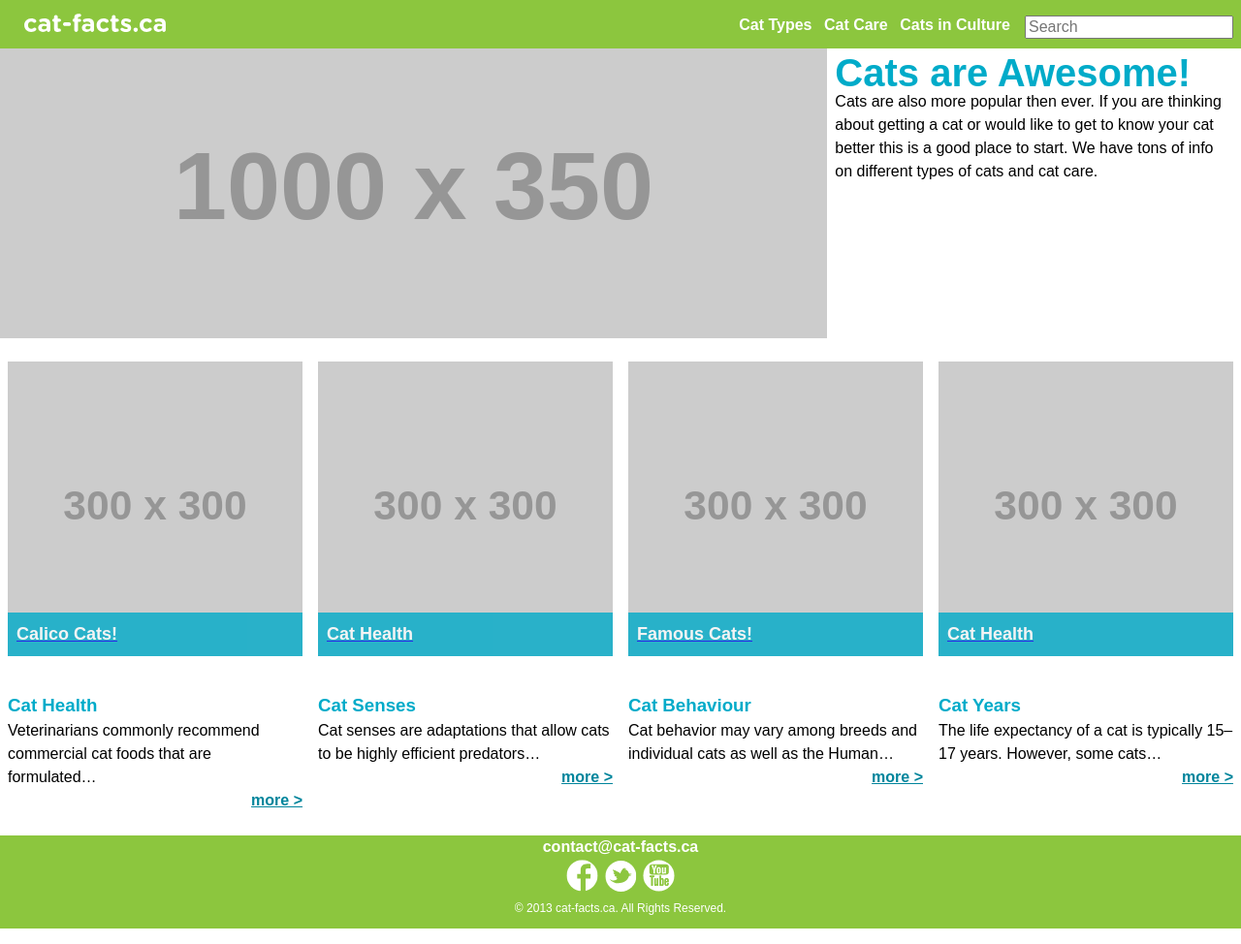
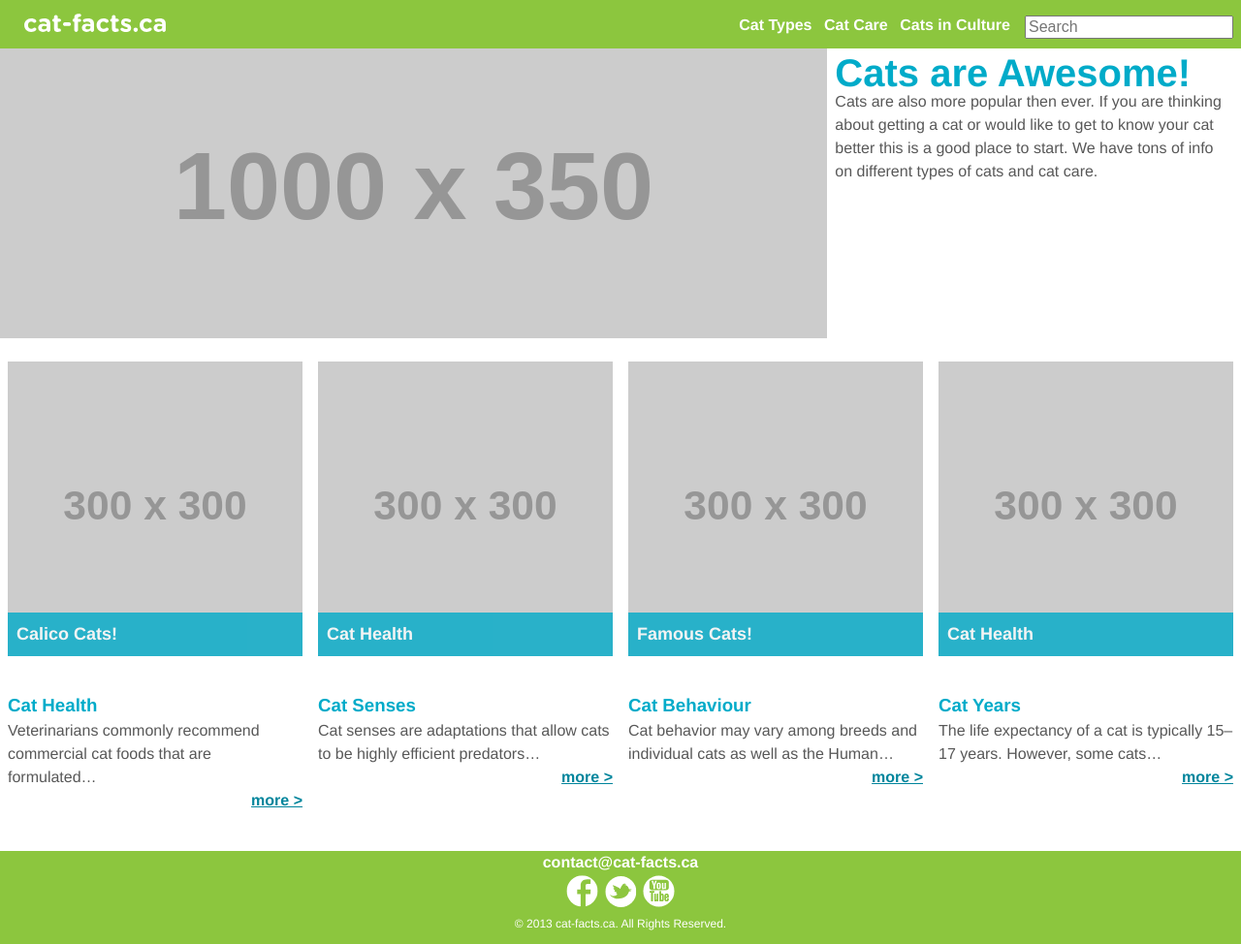
Before and after one commit to williamshaw/large-data-website, a Jekyll site: the page built from index.html, in a window 1280 px wide. Shown: the whole page at 97% size. Built offline with Jekyll 4.4.1, drawn with Linux system fonts in a browser that asks for light colours; Markdown is read by kramdown in place of the engine named in the settings.

Commit message:
Update General css

```diff
--- a/css/general.css
+++ b/css/general.css
@@ -13,7 +13,7 @@ html {
   margin: 0;
   padding: 0;
 
-  font: normal 100%/1.5 Gotham, sans-serif;
+  font: normal 100%/1.5 Helvetica, sans-serif;
   font-weight: 400;
 }
 
@@ -96,7 +96,10 @@ strong {
 }
 
 p {
-  margin: 0;
+margin: 0;
+color: #585858;
+font-weight: 300;
+margin-bottom: 1em;
 }
 
 .about-us-title {
@@ -129,6 +132,10 @@ p {
 	padding: 0.5em;
 }
 
+.bucket-container a {
+  text-decoration: none;
+}
+
 @media only screen and (min-width: 20em) {
   .bucket-container h2 {
       font-size: 1.125em;
@@ -141,6 +148,11 @@ p {
 h3 {
   margin: 0;
   color:  #00abc9;
+}
+
+h4 {
+  margin: 0;
+  color: #5E5E5E;
 }
 
 .top-stories {
@@ -157,6 +169,10 @@ h3 {
 
 .top-stories p {
   max-width: 350px;
+}
+
+.article-title {
+  margin: 0;
 }
 
 footer {
@@ -316,3 +332,9 @@ footer p {
 .clearfix:after {
 	clear: both;
 }
+
+@media only screen and (min-width: 60em) {
+  .left-spacer {
+    padding-left: 25%;
+  }
+}
```
